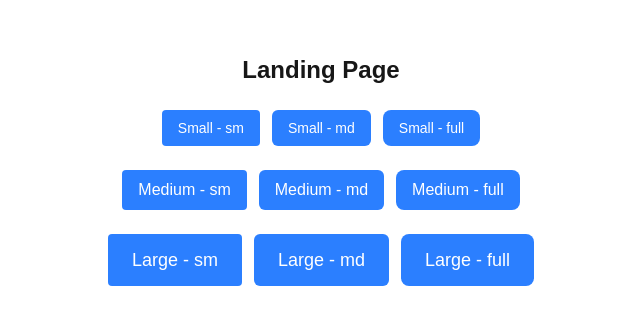
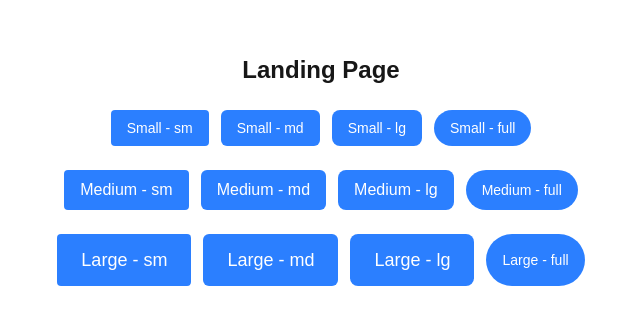
Before and after one commit to McDon419/alx-project-0x00-setup, a Next.js app in the folder alx-project-0x00/: page /landing in a window 1280 px wide. Shown: the part 230-554 px from the top of the page, without its empty margins (319-959 px from the left). Built offline with nearby package versions, Linux system fonts and the light colour scheme.

Commit message:
Update landing.tsx

```diff
--- a/alx-project-0x00/pages/landing.tsx
+++ b/alx-project-0x00/pages/landing.tsx
@@ -11,21 +11,24 @@
       <div className="flex gap-3">
         <Button title="Small - sm" className="text-sm px-2 py-1 rounded-sm" />
         <Button title="Small - md" className="text-sm px-2 py-1 rounded-md" />
-        <Button title="Small - full" className="text-sm px-2 py-1 rounded-lg" />
+        <Button title="Small - lg" className="text-sm px-2 py-1 rounded-lg" />
+        <Button title="Small - full" className="text-sm px-2 py-1 rounded-full" />
       </div>
 
       {/* Medium Buttons */}
       <div className="flex gap-3">
         <Button title="Medium - sm" className="text-base px-4 py-2 rounded-sm" />
         <Button title="Medium - md" className="text-base px-4 py-2 rounded-md" />
-        <Button title="Medium - full" className="text-base px-4 py-2 rounded-lg" />
+        <Button title="Medium - lg" className="text-base px-4 py-2 rounded-lg" />
+        <Button title="Medium - full" className="text-sm px-2 py-1 rounded-full" />
       </div>
 
       {/* Large Buttons */}
       <div className="flex gap-3">
         <Button title="Large - sm" className="text-lg px-6 py-3 rounded-sm" />
         <Button title="Large - md" className="text-lg px-6 py-3 rounded-md" />
-        <Button title="Large - full" className="text-lg px-6 py-3 rounded-lg" />
+        <Button title="Large - lg" className="text-lg px-6 py-3 rounded-lg" />
+        <Button title="Large - full" className="text-sm px-2 py-1 rounded-full" />
       </div>
     </div>
   );
```
